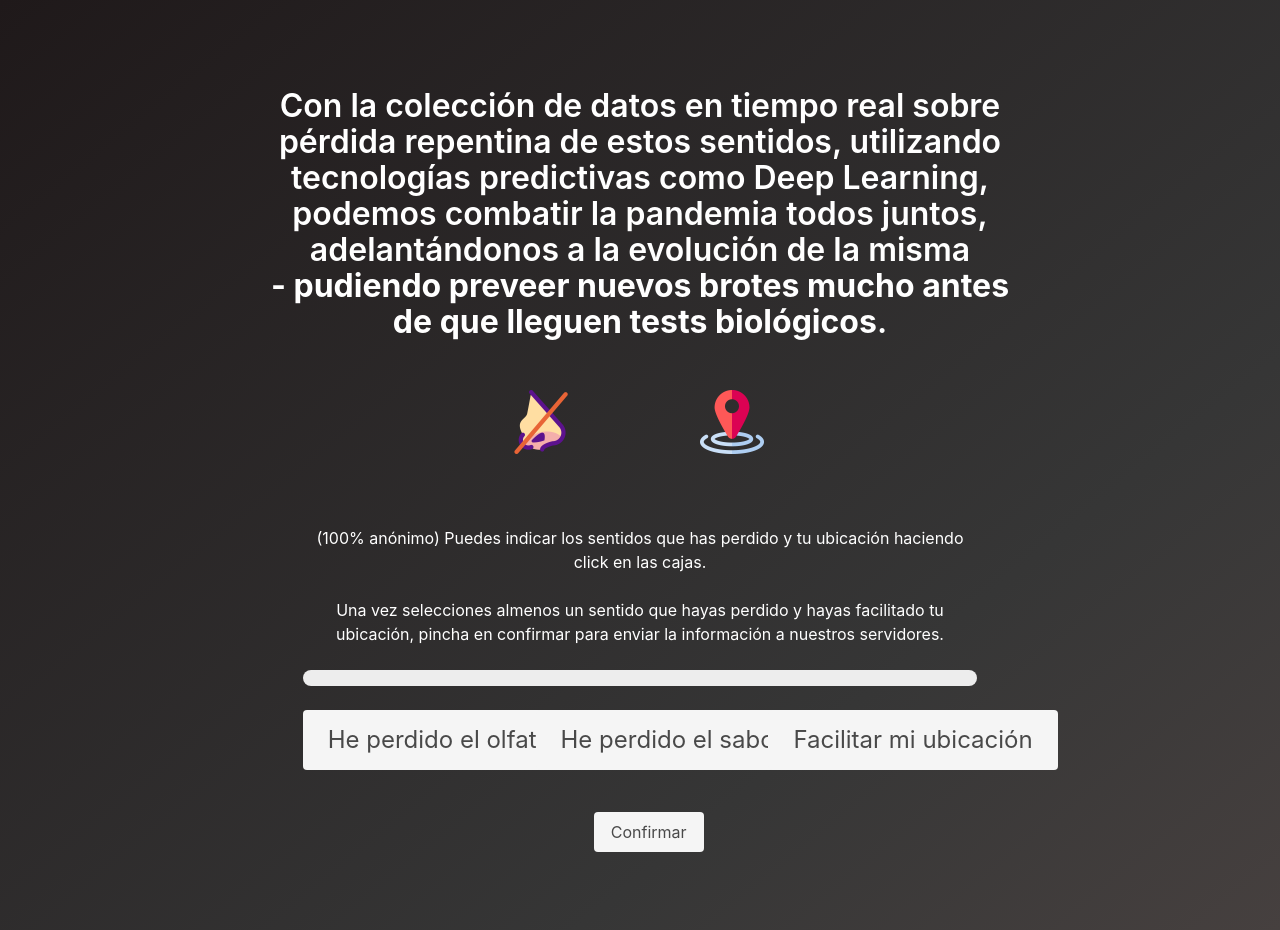
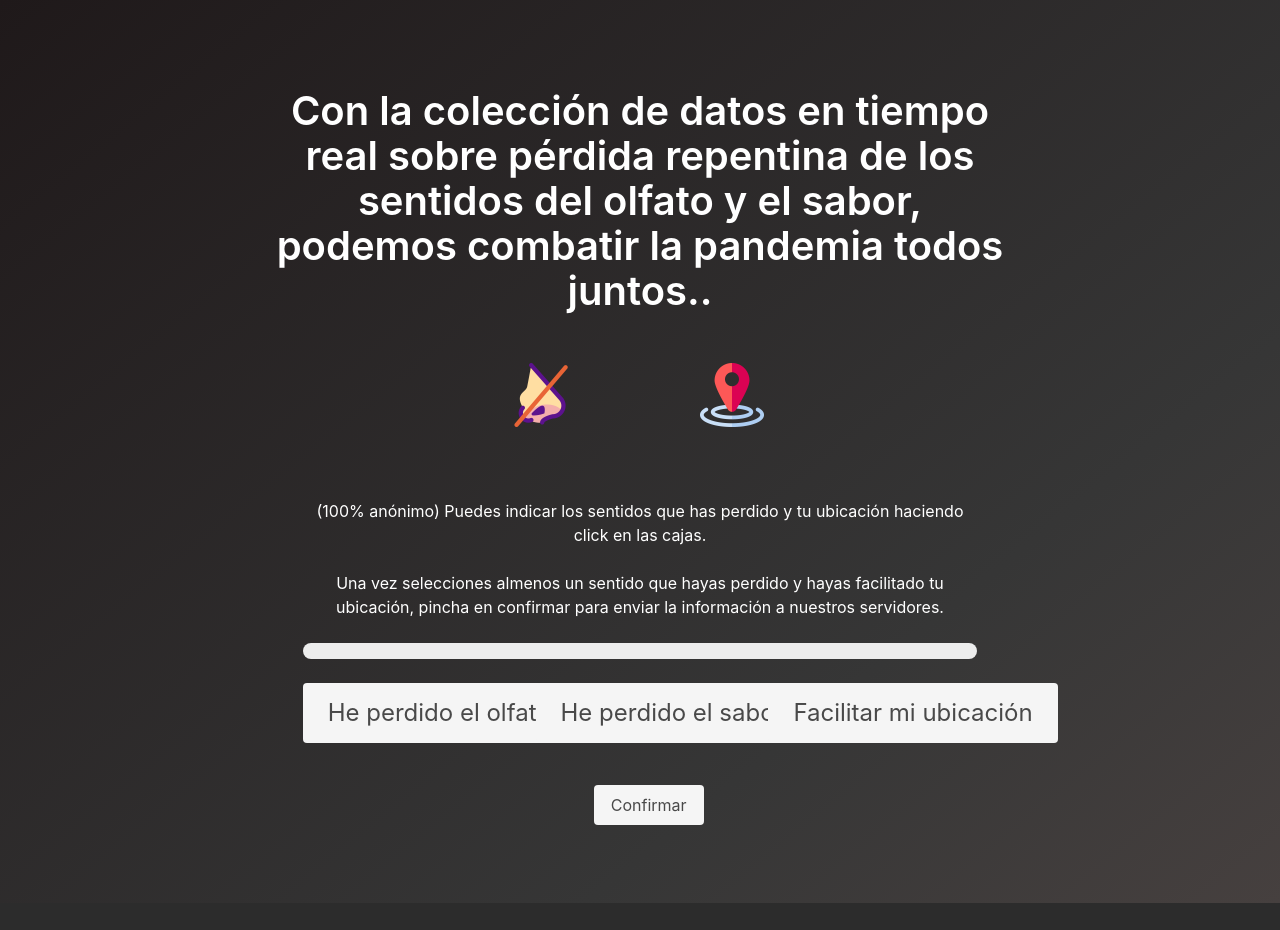
Before and after one commit to deeptony/sniffCOVID, a Flask app: page / in a window 1280 px wide. Shown: the part 56-986 px from the top of the page. After the commit the page ends 959 px from the top, so only its background shows below. Run offline with Flask 2, Linux system fonts and the light colour scheme; some libraries are stand-ins or nearby versions.

Commit message:
Updating landing orientation

```diff
--- a/templates/landing.html
+++ b/templates/landing.html
@@ -10,7 +10,7 @@
             </div>
             <div class="column is-8">
               <!--<h1 class="title is-3" style="margin-bottom:50px;">Según <a href="#"><u>estudios científicos recientes</u></a>, la pérdida repentina de olfato / gusto, sin otros síntomas, podría ser un indicador temprano de infección por COVID19.<br><br></h1>-->
-              <h1 class="title is-3" style="margin-bottom:50px;">Con la colección de datos en tiempo real sobre pérdida repentina de estos sentidos, utilizando tecnologías predictivas como Deep Learning, podemos combatir la pandemia todos juntos, adelantándonos a la evolución de la misma <br><b> - pudiendo preveer nuevos brotes mucho antes de que lleguen tests biológicos</b>.</h1>
+              <h1 class="title is-2" style="margin-bottom:50px;">Con la colección de datos en tiempo real sobre pérdida repentina de los sentidos del olfato y el sabor, podemos combatir la pandemia todos juntos.</b>.</h1>
               <!--<h2 class="title is-4" style="margin-bottom:40px;">Click on cards to access profiles</h2>-->
               <!-- informative icons -->
               <div class="columns is-multiline is-mobile is-centered" style="margin-bottom:60px;">
```
